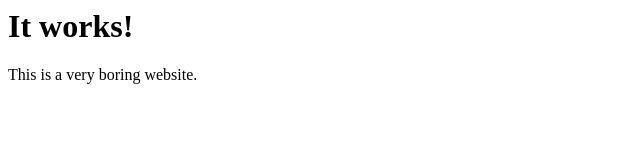
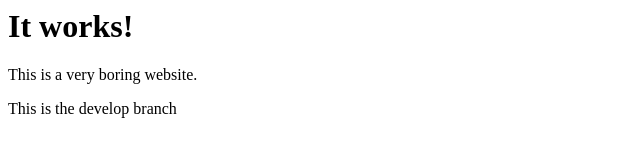
Before and after one commit to fvoges/static-website-demo, a plain HTML site: page index.html in a window 1280 px wide. Shown: the whole page, without its empty margins (0-640 px from the left). Drawn offline with Linux system fonts and the light colour scheme.

Commit message:
changed text

```diff
--- a/index.html
+++ b/index.html
@@ -7,5 +7,6 @@
 <body>
   <h1 id="heading">It works!</h1>
   <p>This is a very boring website.</p>
+  <p>This is the develop branch</p>
 </body>
 </html>
```
